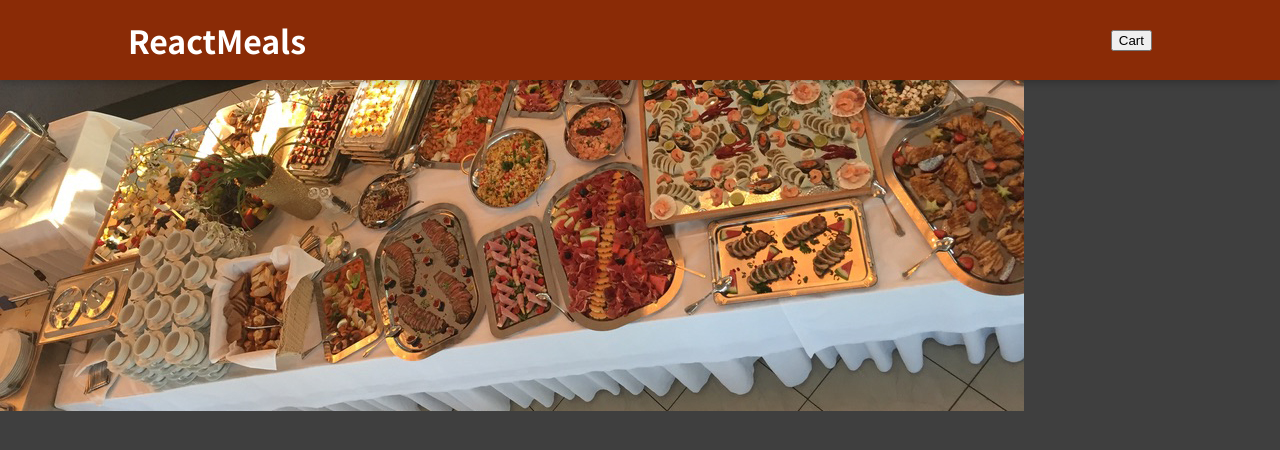
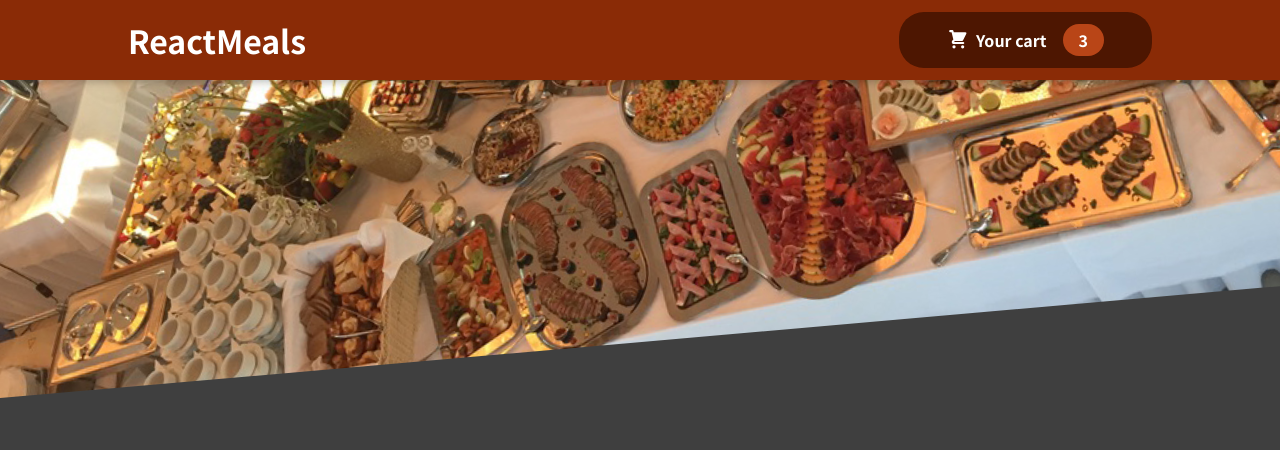
Before and after one commit to barbarajg/ReactMeals, a React (Create React App) app: page / in a window 1280 px wide. Shown: the top 450 px of the page. Built offline with nearby package versions, Linux system fonts and the light colour scheme.

Commit message:
Header cart button

```diff
--- /dev/null
+++ b/src/components/Cart/CartIcon.js
@@ -0,0 +1,13 @@
+const CartIcon = () => {
+    return (
+      <svg
+        xmlns='http://www.w3.org/2000/svg'
+        viewBox='0 0 20 20'
+        fill='currentColor'
+      >
+        <path d='M3 1a1 1 0 000 2h1.22l.305 1.222a.997.997 0 00.01.042l1.358 5.43-.893.892C3.74 11.846 4.632 14 6.414 14H15a1 1 0 000-2H6.414l1-1H14a1 1 0 00.894-.553l3-6A1 1 0 0017 3H6.28l-.31-1.243A1 1 0 005 1H3zM16 16.5a1.5 1.5 0 11-3 0 1.5 1.5 0 013 0zM6.5 18a1.5 1.5 0 100-3 1.5 1.5 0 000 3z' />
+      </svg>
+    );
+  };
+
+  export default CartIcon;
--- a/src/components/Layout/Header.js
+++ b/src/components/Layout/Header.js
@@ -1,19 +1,20 @@
 import { Fragment } from 'react';
+import HeaderCartButton from './HeaderCartButton';
 import mealsImage from '../../assets/meals.jpg';
 import classes from './Header.module.css';
 
-const Header = props => {
+const Header = (props) => {
   return (
     <Fragment>
       <header className={classes.header}>
         <h1>ReactMeals</h1>
-                <button>Cart</button>
+        <HeaderCartButton />
       </header>
-            <div classes={classes['main-image']}>
-                <img src={mealsImage} alt="A table full of delicious food!"/>
+      <div className={classes['main-image']}>
+        <img src={mealsImage} alt='A table full of delicious food!' />
       </div>
     </Fragment>
   );
-}
+};
 
 export default Header;
--- /dev/null
+++ b/src/components/Layout/HeaderCartButton.js
@@ -0,0 +1,18 @@
+import CartIcon from "../Cart/CartIcon";
+import classes from "./HeaderCartButton.module.css";
+
+const HeaderButton = props => {
+    return (
+        <button className={classes.button}>
+            <span className={classes.icon}>
+                <CartIcon />
+            </span>
+            <span>Your cart</span>
+            <span className={classes.badge}>
+                3
+            </span>
+        </button>
+    );
+}
+
+export default HeaderButton;
--- /dev/null
+++ b/src/components/Layout/HeaderCartButton.module.css
@@ -0,0 +1,59 @@
+.button {
+    cursor: pointer;
+    font: inherit;
+    border: none;
+    background-color: #4d1601;
+    color: white;
+    padding: 0.75rem 3rem;
+    display: flex;
+    justify-content: space-around;
+    align-items: center;
+    border-radius: 25px;
+    font-weight: bold;
+  }
+
+  .button:hover,
+  .button:active {
+    background-color: #2c0d00;
+  }
+
+  .icon {
+    width: 1.35rem;
+    height: 1.35rem;
+    margin-right: 0.5rem;
+  }
+
+  .badge {
+    background-color: #b94517;
+    padding: 0.25rem 1rem;
+    border-radius: 25px;
+    margin-left: 1rem;
+    font-weight: bold;
+  }
+
+  .button:hover .badge,
+  .button:active .badge {
+    background-color: #92320c;
+  }
+
+  .bump {
+    animation: bump 300ms ease-out;
+  }
+
+  @keyframes bump {
+    0% {
+      transform: scale(1);
+    }
+    10% {
+      transform: scale(0.9);
+    }
+    30% {
+      transform: scale(1.1);
+    }
+    50% {
+      transform: scale(1.15);
+    }
+    100% {
+      transform: scale(1);
+    }
+  }
```
Lines whose indentation alone changed are shown as unchanged.
